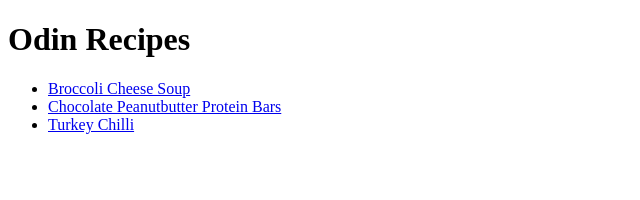
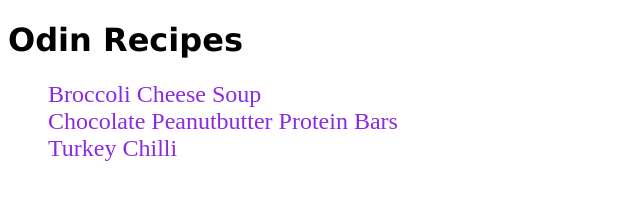
Before and after one commit to moon-mango/odin-recipes, a plain HTML site: page index.html in a window 1280 px wide. Shown: the whole page, without its empty margins (0-640 px from the left). Drawn offline with Linux system fonts and the light colour scheme.

Commit message:
add style to homepage and link sheet to rest

```diff
--- a/index.html
+++ b/index.html
@@ -10,9 +10,9 @@
     <body>
         <h1>Odin Recipes</h1>
         <ul>
-        <li class="recipe"><a href="recipes/broccoli-cheese-soup.html">Broccoli Cheese Soup</a></li>
-        <li class="recipe"><a href="recipes/protein-bars.html">Chocolate Peanutbutter Protein Bars</a></li>
-        <li class="recipe"><a href="recipes/turkey-chilli.html">Turkey Chilli</a></li>
+        <li><a class="item" href="recipes/broccoli-cheese-soup.html">Broccoli Cheese Soup</a></li>
+        <li><a class="item" href="recipes/protein-bars.html">Chocolate Peanutbutter Protein Bars</a></li>
+        <li><a class="item" href="recipes/turkey-chilli.html">Turkey Chilli</a></li>
         </ul>
 
     </body>
--- a/style.css
+++ b/style.css
@@ -1,3 +1,14 @@
-.recipe {
+h1 {
+    font-family: Verdana, Geneva, Tahoma, sans-serif;
+}
+
+.item {
     text-decoration: none;
+    font-size: x-large;
+    text-align: center;
+    color:blueviolet;
 }
+
+ul {
+    list-style-type: none;
+}
```
Also changed, not shown: recipes/broccoli-cheese-soup.html (+1 -0 lines), recipes/protein-bars.html (+1 -0 lines), recipes/turkey-chilli.html (+1 -0 lines).
